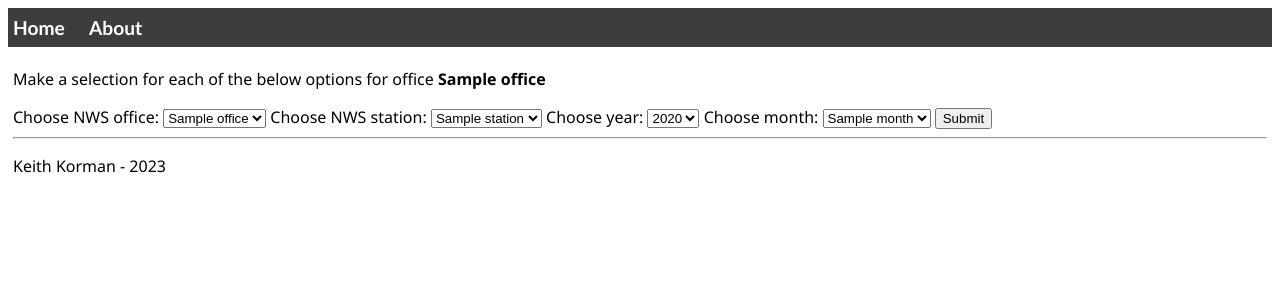
After one commit to kkorm/WeatherAlmanac, a Flask app: template web_interface/templates/pick_site.html in a window 1280 px wide. The commit adds this page. Shown: the top 300 px of the page. Run offline with Flask 2, Linux system fonts and the light colour scheme; the template is opened without the code that fills it: most values are stand-ins (such as "Sample title", 1, 10 or a date in 2020).

Commit message:
Update UI for location and date selection

```diff
--- a/weather_api/offices.py
+++ b/weather_api/offices.py
@@ -16,4 +16,5 @@ class offices:
             if re.fullmatch("[A-Z]{3}", each) == None:
                 return []
         office_list.remove("NWS")
+        office_list.sort()
         return office_list
--- /dev/null
+++ b/web_interface/templates/pick_site.html
@@ -0,0 +1,32 @@
+{% extends "layout.html" %}
+{% block title %}
+Home
+{% endblock %}
+{% block content %}
+<p>Make a selection for each of the below options for office <strong>{{office}}</strong></p>
+<form method="POST" action="{{url_for('almanac')}}">
+    <label for="office">Choose NWS office: </label>
+    <select name = "office">
+        <option value="{{office}}" SELECTED>{{office}}</option>
+    </select>
+    <label for="station">Choose NWS station: </label>
+    <select name = "station">
+        {% for station in stations %}
+        <option value="{{station}}" {% if loop.first %} SELECTED{% endif %}>{{station}}</option>
+        {%endfor %}
+    </select>
+    <label for="year">Choose year:</label>
+    <select name = "year">
+        {% for year in years %}
+        <option value="{{year}}" {% if loop.first %} SELECTED{% endif %}>{{year}}</option>
+        {%endfor %}
+    </select>
+    <label for="month">Choose month:</label>
+    <select name = "month">
+        {% for month in months %}
+            <option value="{{month}}" {% if loop.first %} SELECTED{% endif %}>{{month}}</option>
+        {%endfor %}
+    </select>
+    <input type="submit">
+</form>
+{% endblock %}
--- a/web_interface/views.py
+++ b/web_interface/views.py
@@ -1,19 +1,41 @@
 from flask import Flask
-from flask import render_template
+from flask import render_template, request
 from . import app
 from web_interface.almanac_table import almanac_table
+from weather_api.offices import offices
+from weather_api.stations import stations
 import datetime
 
-@app.route("/")
+@app.route("/", methods=['GET'])
 def home():
-    return render_template("home.html")
+    offices_list = offices().list()
+    return render_template("home.html", offices = offices_list)
+
+@app.route("/", methods=['POST'])
+def pick_site():
+    office = request.form['office']
+    stations_list = stations().list(office)
+
+    date = datetime.datetime.now()
+    year_cur = date.year
+    year_past = year_cur - 3
+    years_list = [x for x in range(year_past, year_cur + 1)]
+
+    months_list = [x for x in range(1, 13)]
+
+    return render_template("pick_site.html", stations=stations_list, years=years_list, months=months_list, office=office)
 
 @app.route("/about/")
 def about():
     return render_template("about.html")
 
-@app.route("/<office>/<station>/<year>/<month>")
-def almanac(office = None, station = None, year = None, month = None):
+@app.route("/almanac", methods=['POST'])
+def almanac():
+    office = request.form['office']
+    station = request.form['station']
+    year = request.form['year']
+    month = request.form['month']
+
     try:
         table = almanac_table(office, station, year, month)
         date = datetime.date(int(year), int(month), 1)
```
Also changed, not shown: web_interface/templates/home.html (+11 -1 lines).
